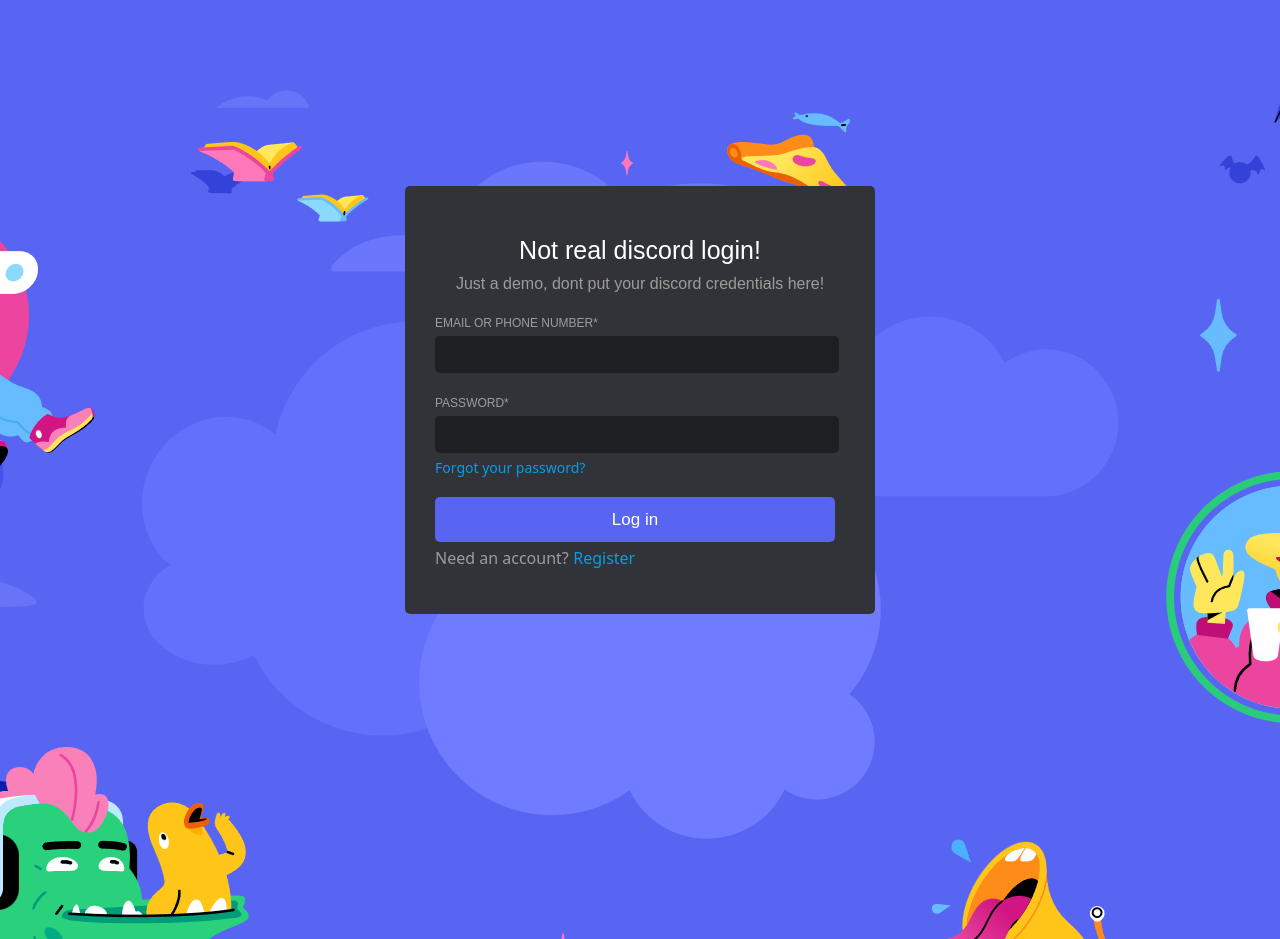
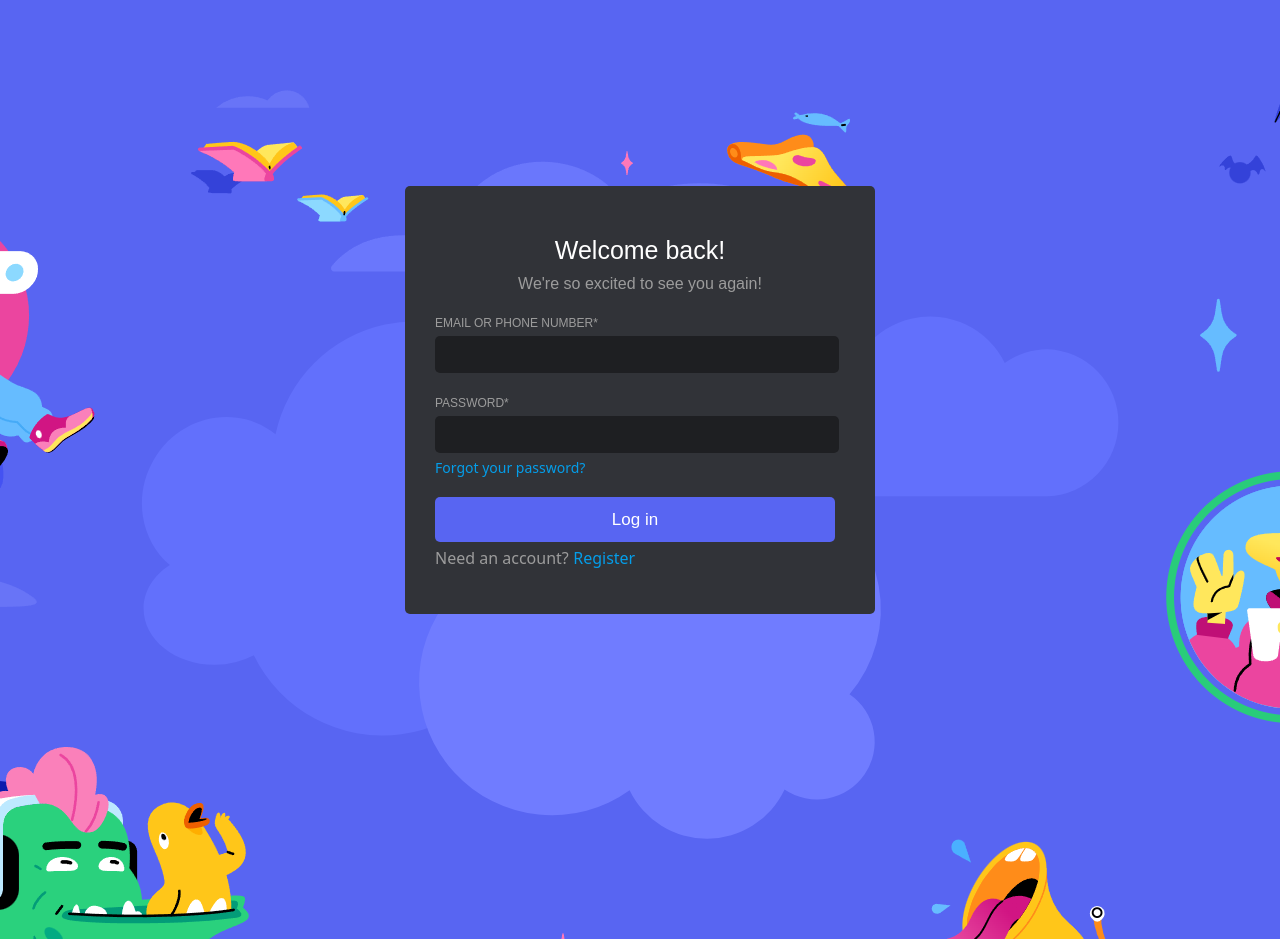
Before and after one commit to AngryTigerBot/angrytigerbot.github.io, a plain HTML site: page auth.html in a window 1280 px wide. Shown: the top 939 px of the page. Drawn offline with Linux system fonts and the light colour scheme; a web font is replaced by a local one.

Commit message:
Update auth.html

```diff
--- a/auth.html
+++ b/auth.html
@@ -12,10 +12,10 @@
     <div class="mainContent">
       <div class="login">
         <div class="topText">
-          <a>Not real discord login!</a>
+          <a>Welcome back!</a>
         </div>
         <div class="topText2">
-          <a>Just a demo, dont put your discord credentials here!</a>
+          <a>We're so excited to see you again!</a>
         </div>
         <form class="loginForm">
           <a class="emailTxt">EMAIL OR PHONE NUMBER*</a>
```
